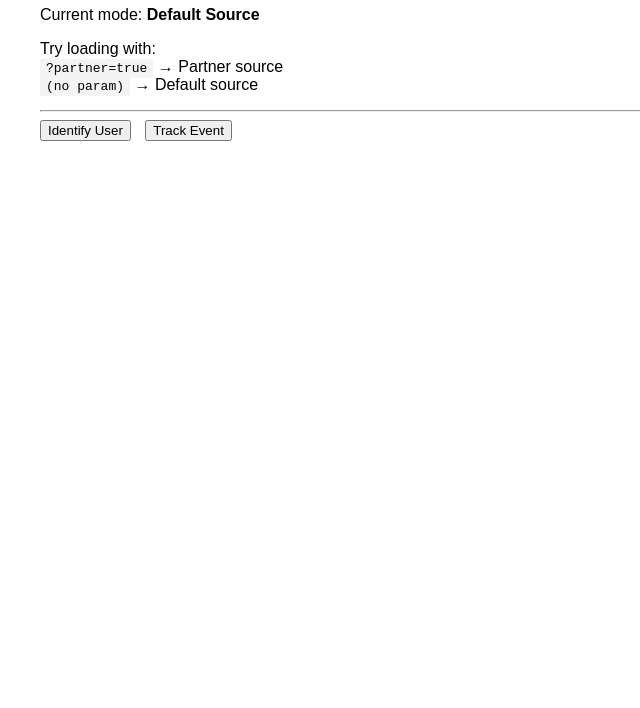
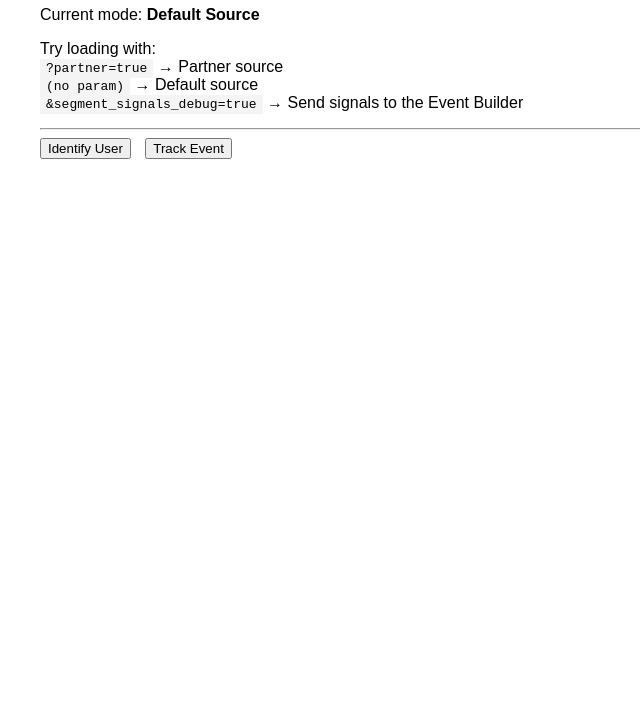
Before and after one commit to jpang007/jpang007.github.io, a plain HTML site: page index.html in a window 1280 px wide. Shown: the part 92-800 px from the top of the page, without its empty margins (0-640 px from the left). Drawn offline with Linux system fonts and the light colour scheme.

Commit message:
Update index.html

```diff
--- a/index.html
+++ b/index.html
@@ -23,49 +23,81 @@
     console.log("Using Segment write key:", SELECTED_WRITE_KEY);
 
     // ----------------------------
-    // SEGMENT SNIPPET (unaltered)
+    // SEGMENT SNIPPET 5.2.0 + SIGNALS (Auto-Instrumentation)
     // ----------------------------
-    !function(){
-      var analytics=window.analytics=window.analytics||[];
-      if(!analytics.initialize)
-        if(analytics.invoked)
+    (function () {
+      var i = "analytics",
+        analytics = (window[i] = window[i] || []);
+      if (!analytics.initialize)
+        if (analytics.invoked)
           window.console && console.error && console.error("Segment snippet included twice.");
         else {
-          analytics.invoked=!0;
-          analytics.methods=[
+          analytics.invoked = !0;
+          analytics.methods = [
             "trackSubmit","trackClick","trackLink","trackForm","pageview",
             "identify","reset","group","track","ready","alias","debug",
             "page","screen","once","off","on","addSourceMiddleware",
             "addIntegrationMiddleware","setAnonymousId","addDestinationMiddleware","register"
           ];
-          analytics.factory=function(method){
-            return function(){
-              var args=Array.prototype.slice.call(arguments);
-              args.unshift(method);
-              analytics.push(args);
+          analytics.factory = function (e) {
+            return function () {
+              if (window[i].initialized)
+                return window[i][e].apply(window[i], arguments);
+              var n = Array.prototype.slice.call(arguments);
+              if (["track","screen","alias","group","page","identify"].indexOf(e) > -1) {
+                var c = document.querySelector("link[rel='canonical']");
+                n.push({
+                  __t: "bpc",
+                  c: (c && c.getAttribute("href")) || void 0,
+                  p: location.pathname,
+                  u: location.href,
+                  s: location.search,
+                  t: document.title,
+                  r: document.referrer
+                });
+              }
+              n.unshift(e);
+              analytics.push(n);
               return analytics;
             };
           };
-          for(var i=0;i<analytics.methods.length;i++){
-            var key=analytics.methods[i];
-            analytics[key]=analytics.factory(key);
+          for (var n = 0; n < analytics.methods.length; n++) {
+            var key = analytics.methods[n];
+            analytics[key] = analytics.factory(key);
           }
-          analytics.load=function(key,options){
-            var script=document.createElement("script");
-            script.type="text/javascript";
-            script.async=!0;
-            script.src="https://cdn.segment.com/analytics.js/v1/" + key + "/analytics.min.js";
-            var first=document.getElementsByTagName("script")[0];
-            first.parentNode.insertBefore(script, first);
-            analytics._loadOptions=options;
+
+          var r = document.getElementsByTagName("script")[0];
+
+          analytics.load = function (key, n) {
+            var t = document.createElement("script");
+            t.type = "text/javascript";
+            t.async = !0;
+            t.setAttribute("data-global-segment-analytics-key", i);
+            t.src = "https://cdn.segment.com/analytics.js/v1/" + key + "/analytics.min.js";
+            r.parentNode.insertBefore(t, r);
+            analytics._loadOptions = n;
           };
-          analytics.SNIPPET_VERSION="5.2.0";
-          analytics.load(SELECTED_WRITE_KEY);
-          analytics.page("Home", {
-            event: "Home"
-          });
+
+          analytics.loadWithSignals = function (key, n) {
+            window.signalsPluginReady = function (SignalsPlugin) {
+              var signalsPlugin = new SignalsPlugin();
+              analytics.register(signalsPlugin);
+              analytics.load(key, n);
+            };
+            var signalsScript = document.createElement("script");
+            signalsScript.type = "text/javascript";
+            signalsScript.src =
+              "https://cdn.jsdelivr.net/npm/@segment/analytics-signals@latest/dist/umd/analytics-signals.umd.js";
+            signalsScript.async = !0;
+            r.parentNode.insertBefore(signalsScript, r);
+          };
+
+          analytics._writeKey = SELECTED_WRITE_KEY;
+          analytics.SNIPPET_VERSION = "5.2.0";
+          analytics.loadWithSignals(SELECTED_WRITE_KEY);
+          analytics.page("Home");
         }
-    }();
+    })();
   </script>
 
   <style>
@@ -97,16 +129,18 @@
     <code>?partner=true</code> → Partner source
     <br />
     <code>(no param)</code> → Default source
+    <br />
+    <code>&amp;segment_signals_debug=true</code> → Send signals to the Event Builder
   </p>
 
   <hr />
 
-  <button onclick="identifyUser()">Identify User</button>
-  <button onclick="trackEvent()">Track Event</button>
+  <button id="identify-btn" onclick="identifyUser()">Identify User</button>
+  <button id="track-btn" onclick="trackEvent()">Track Event</button>
 
   <script>
     function identifyUser() {
-      analytics.identify("test@example.com", {
+      analytics.identify("test-user-123", {
         email: "test@example.com",
         onboarding_type:
           SELECTED_WRITE_KEY === PARTNER_WRITE_KEY ? "partner" : "default"
@@ -117,8 +151,7 @@
     function trackEvent() {
       analytics.track("Button Clicked", {
         source_type:
-          SELECTED_WRITE_KEY === PARTNER_WRITE_KEY ? "partner" : "default",
-        timestamp: new Date().toISOString()
+          SELECTED_WRITE_KEY === PARTNER_WRITE_KEY ? "partner" : "default"
       });
       alert("Track sent");
     }
```
